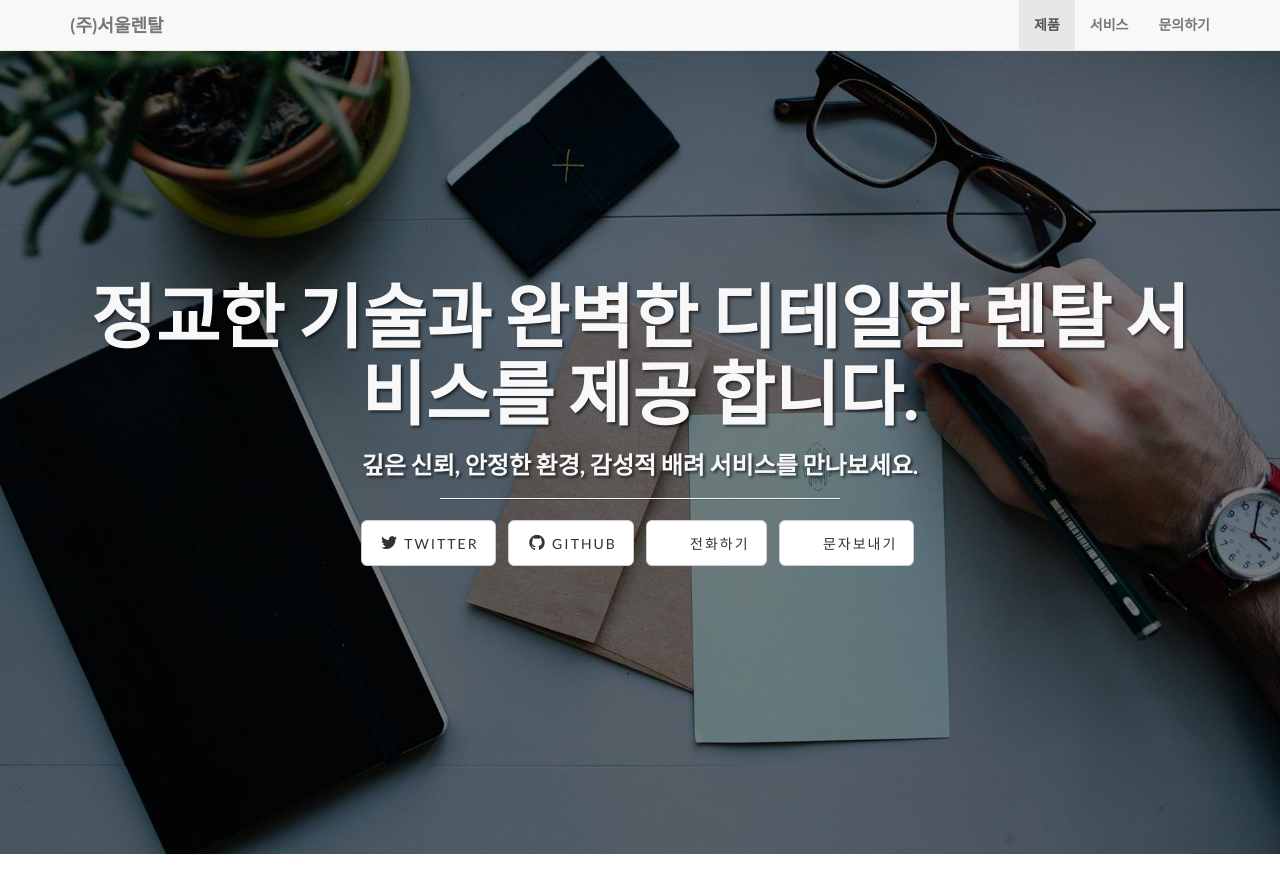
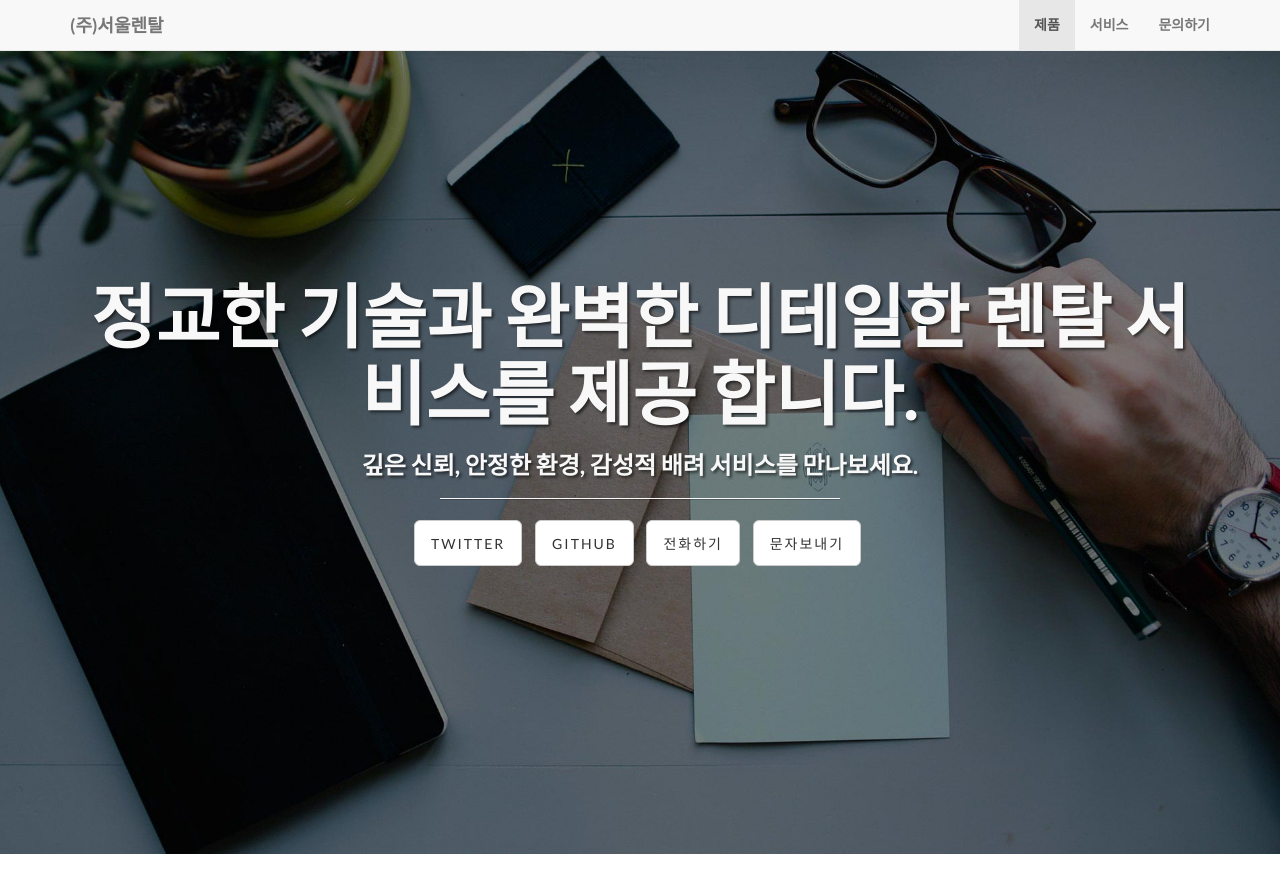
Before and after one commit to seoulrental/seoulrental.github.io, a Jekyll site: the page built from index.html, in a window 1280 px wide and 900 px high. Shown: the top 893 px of the window. Built offline with Jekyll 4.4.1, drawn with Linux system fonts in a browser that asks for light colours.

Commit message:
Update header.html

```diff
--- a/_includes/header.html
+++ b/_includes/header.html
@@ -45,7 +45,7 @@
 						<ul class="list-inline intro-social-buttons">
 							{% for social in site.social %}
 							<li>
-								<a href="{{ social.url }}" class="btn btn-default btn-lg"><i class="fa fa-{{ social.title }} fa-fw"></i> <span class="network-name">{{ social.title }}</span></a>
+								<a href="{{ social.url }}" class="btn btn-default btn-lg"><span class="network-name">{{ social.title }}</span></a>
 							</li>
 							{% endfor %}
 						</ul>
```
